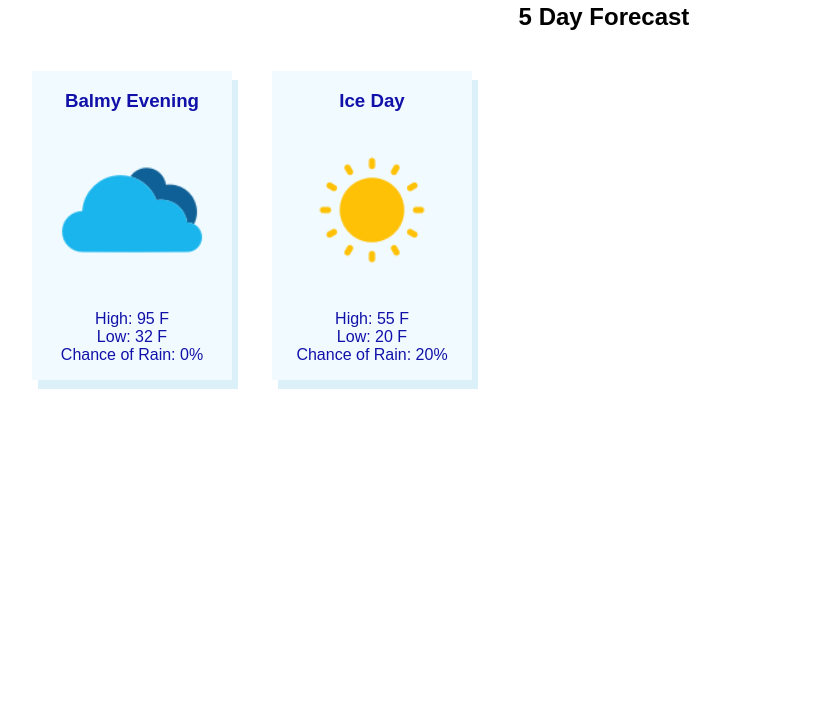
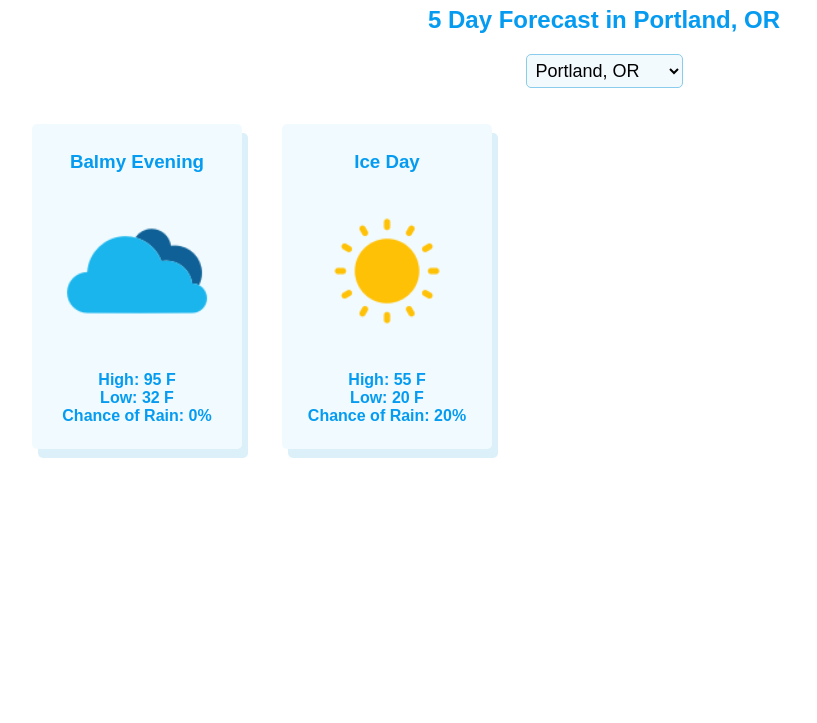
Before and after one commit to sjbenenate/weather-station, a React app: page / in a window 1280 px wide. Shown: the part 77-800 px from the top of the page, without its empty margins (36-853 px from the left). Built offline with nearby package versions, Linux system fonts and the light colour scheme.

Commit message:
user input
city saved as state and user input list to change it

```diff
--- a/public/index.html
+++ b/public/index.html
@@ -1,16 +1,18 @@
 <!DOCTYPE html>
 <html lang="en">
-
   <head>
-	<meta charset="utf-8">
-	<meta name="viewport" content="width=device-width, initial-scale=1, shrink-to-fit=no">
-	<meta name="theme-color" content="#000000">
+    <meta charset="utf-8" />
+    <meta
+      name="viewport"
+      content="width=device-width, initial-scale=1, shrink-to-fit=no"
+    />
+    <meta name="theme-color" content="#000000" />
     <!--
       manifest.json provides metadata used when your web app is added to the
       homescreen on Android. See https://developers.google.com/web/fundamentals/engage-and-retain/web-app-manifest/
     -->
-	<link rel="manifest" href="%PUBLIC_URL%/manifest.json">
-	<link rel="shortcut icon" href="%PUBLIC_URL%/favicon.ico">
+    <link rel="manifest" href="%PUBLIC_URL%/manifest.json" />
+    <link rel="shortcut icon" href="%PUBLIC_URL%/favicon.ico" />
     <!--
       Notice the use of %PUBLIC_URL% in the tags above.
       It will be replaced with the URL of the `public` folder during the build.
@@ -21,6 +23,10 @@
       Learn how to configure a non-root public URL by running `npm run build`.
     -->
     <title>Sarah's Weather Station</title>
+    <link
+      href="https://fonts.googleapis.com/css?family=Courgette&display=swap"
+      rel="stylesheet"
+    />
   </head>
 
   <body>
@@ -39,5 +45,4 @@
       To create a production bundle, use `npm run build` or `yarn build`.
     -->
   </body>
-
 </html>
--- /dev/null
+++ b/src/UserInput.js
@@ -0,0 +1,24 @@
+import React, { Component } from "react";
+
+/* props: updateCity function to change state in parent */
+class UserInput extends Component {
+  handleChange = event => {
+    this.props.updateCity(event.target.value);
+  };
+
+  render() {
+    return (
+      <form className="city-form">
+        <select onChange={this.handleChange}>
+          <option value="Portand, OR">Portland, OR</option>
+          <option value="Seattle, WA">Seattle, WA</option>
+          <option value="Los Angels, CA">Los Angels, CA</option>
+          <option value="Austin, TX">Austin, TX</option>
+          <option value="Denver, CO">Denver, CO</option>
+        </select>
+      </form>
+    );
+  }
+}
+
+export default UserInput;
--- a/src/WeatherCard.js
+++ b/src/WeatherCard.js
@@ -1,21 +1,19 @@
-import React, { Component } from "react";
+import React from "react";
 
-class WeatherCard extends Component {
-  render() {
+var WeatherCard = props => {
   return (
-      <li className="weather-card" key={this.props.weather.id}>
-        <h3>{this.props.weather.heading}</h3>
-        <img src={this.props.weather.imgSrc} alt={this.props.weather.imgAlt} />
+    <li className="weather-card" key={props.weather.id}>
+      <h3>{props.weather.heading}</h3>
+      <img src={props.weather.imgSrc} alt={props.weather.imgAlt} />
       <p>
-          High: <span>{this.props.weather.high}</span> F
+        High: <span>{props.weather.high}</span> F
         <br />
-          Low: <span>{this.props.weather.low}</span> F
+        Low: <span>{props.weather.low}</span> F
         <br />
-          Chance of Rain: <span>{this.props.weather.rain}</span>%
+        Chance of Rain: <span>{props.weather.rain}</span>%
       </p>
     </li>
   );
-  }
-}
+};
 
 export default WeatherCard;
--- a/src/index.js
+++ b/src/index.js
@@ -1,6 +1,7 @@
-import React from "react";
+import React, { Component } from "react";
 import ReactDOM from "react-dom";
 import WeatherList from "./WeatherList.js";
+import UserInput from "./UserInput.js";
 
 import "./styles.css";
 
@@ -25,14 +26,25 @@ var weatherArray = [
   }
 ];
 
-function App() {
-  return (
-    <div className="App">
-      <h1>Sarah's Weather Station</h1>
-      <h2>5 Day Forecast</h2>
-      <WeatherList weatherArray={weatherArray} />
-    </div>
-  );
+class App extends Component {
+  state = { city: "Portland, OR" };
+
+  updateCity = newCity => {
+    this.setState({ city: newCity });
+  };
+
+  render() {
+    return (
+      <div className="App">
+        <h1 id="page-title">Sarah's Weather Station</h1>
+        <h2>
+          5 Day Forecast in <strong>{this.state.city}</strong>
+        </h2>
+        <UserInput updateCity={this.updateCity} />
+        <WeatherList weatherArray={weatherArray} />
+      </div>
+    );
+  }
 }
 
 const rootElement = document.getElementById("root");
--- a/src/styles.css
+++ b/src/styles.css
@@ -1,6 +1,23 @@
 .App {
   font-family: sans-serif;
   text-align: center;
+}
+
+body {
+  color: rgb(4, 155, 241);
+}
+
+#page-title {
+  font-family: "Courgette", cursive;
+}
+
+.city-form select,
+.city-form option {
+  font-size: 18px;
+  padding: 5px;
+  border: 1px solid rgba(137, 204, 235);
+  background-color: rgba(137, 204, 235, 0.1);
+  border-radius: 5px;
 }
 
 ul {
@@ -24,11 +41,17 @@ ul li {
   box-shadow: 6px 9px;
   background: rgba(210, 241, 255, 0.3);
   margin: 20px;
+  padding: 8px 5px;
+  border-radius: 5px;
 }
 
 .weather-card h3,
 .weather-card p {
-  color: #11a;
+  color: rgb(4, 155, 241);
+}
+
+.weather-card p {
+  font-weight: bold;
 }
 
 .weather-card img {
```
Lines whose indentation alone changed are shown as unchanged.
